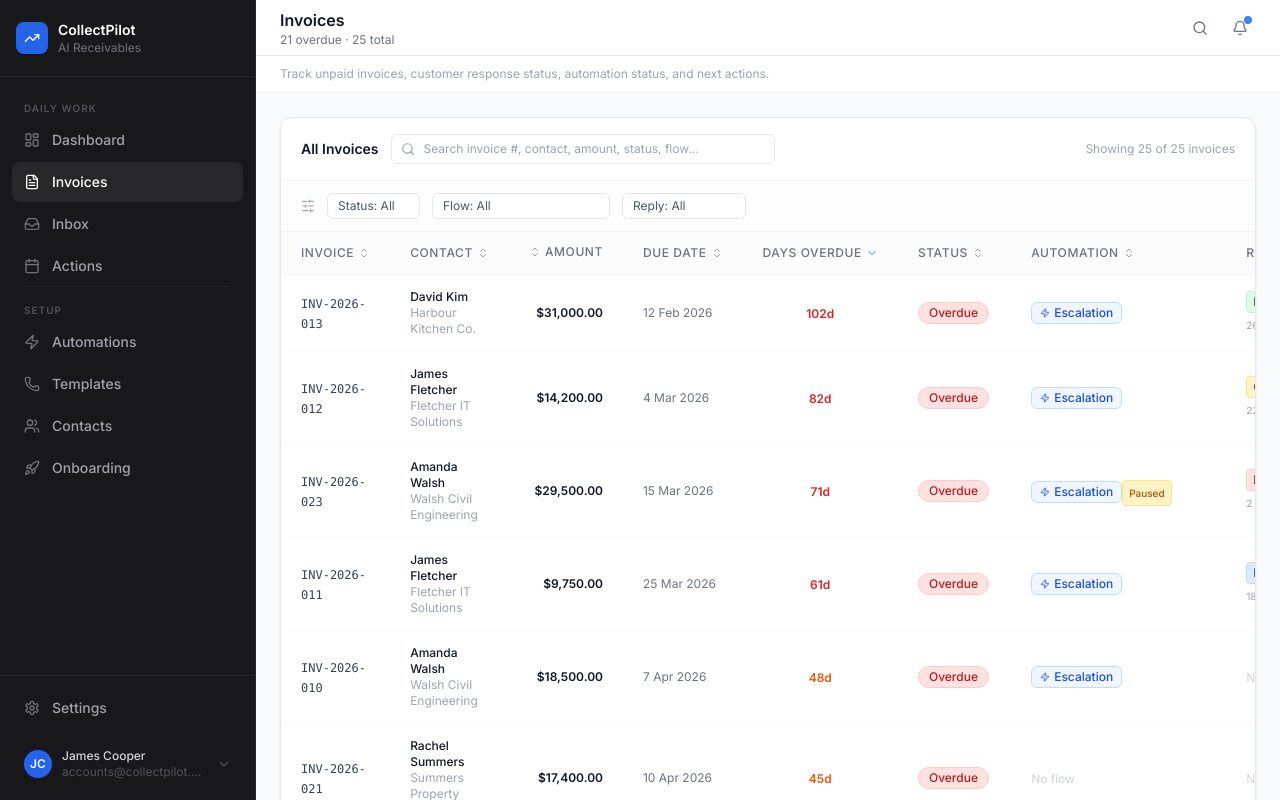
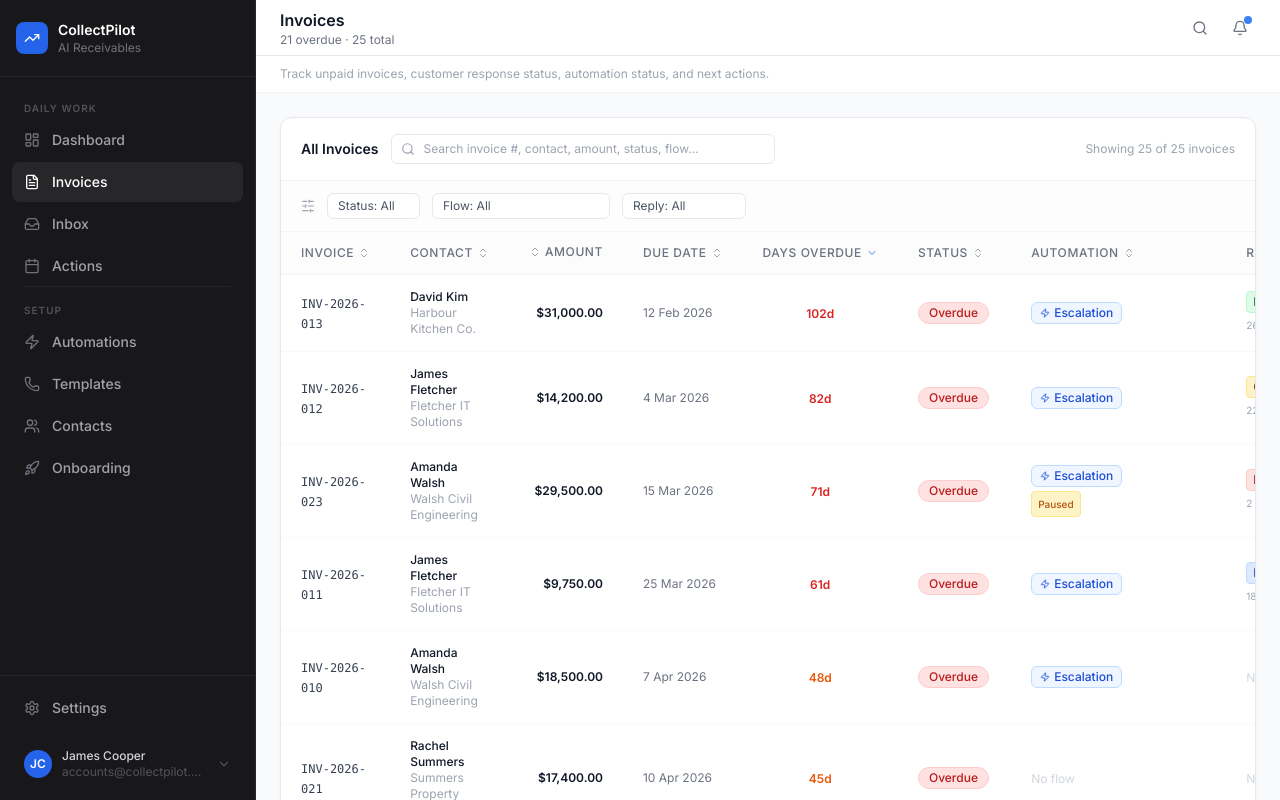
Before and after one commit to juanb-systems/RTW---Prototype-Invoice-Follow-up-Software, a Next.js app: page /invoices in a window 1280 px wide. Built offline with nearby package versions, Linux system fonts and the light colour scheme.

Commit message:
Fix Invoices Automation column badge stacking (v2.51.0)

```diff
--- a/app/invoices/page.tsx
+++ b/app/invoices/page.tsx
@@ -416,7 +416,7 @@ function InvoicesPageContent() {
                           {/* ── Flow column (CHANGE 3) ── */}
                           <td className="px-5 py-3.5">
                             {invoice.assignedFlowId ? (
-                              <div className="space-y-1">
+                              <div className="flex flex-col items-start gap-1">
                                 <span className="inline-flex items-center gap-1 rounded-md bg-blue-50 px-2 py-0.5 text-xs font-medium text-blue-700 border border-blue-200 whitespace-nowrap">
                                   <Zap className="h-2.5 w-2.5" />
                                   {flowMap[invoice.assignedFlowId] ?? invoice.assignedFlowId}
--- a/package.json
+++ b/package.json
@@ -1,6 +1,6 @@
 {
   "name": "collectpilot-prototype",
-  "version": "2.50.0",
+  "version": "2.51.0",
   "private": true,
   "scripts": {
     "dev": "next dev",
```
Also changed, not shown: 1 other file (tests, documents, lock files or other folders).
